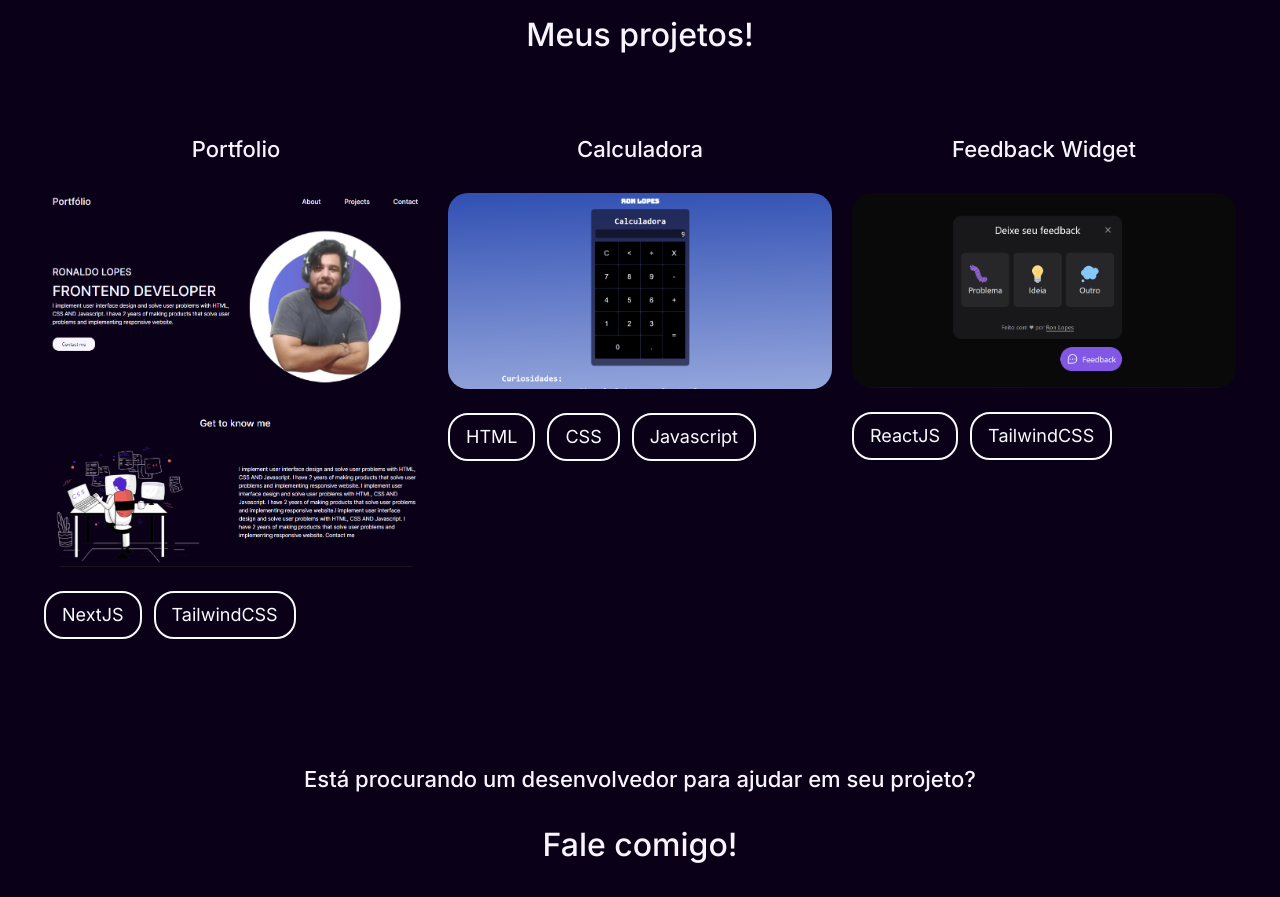
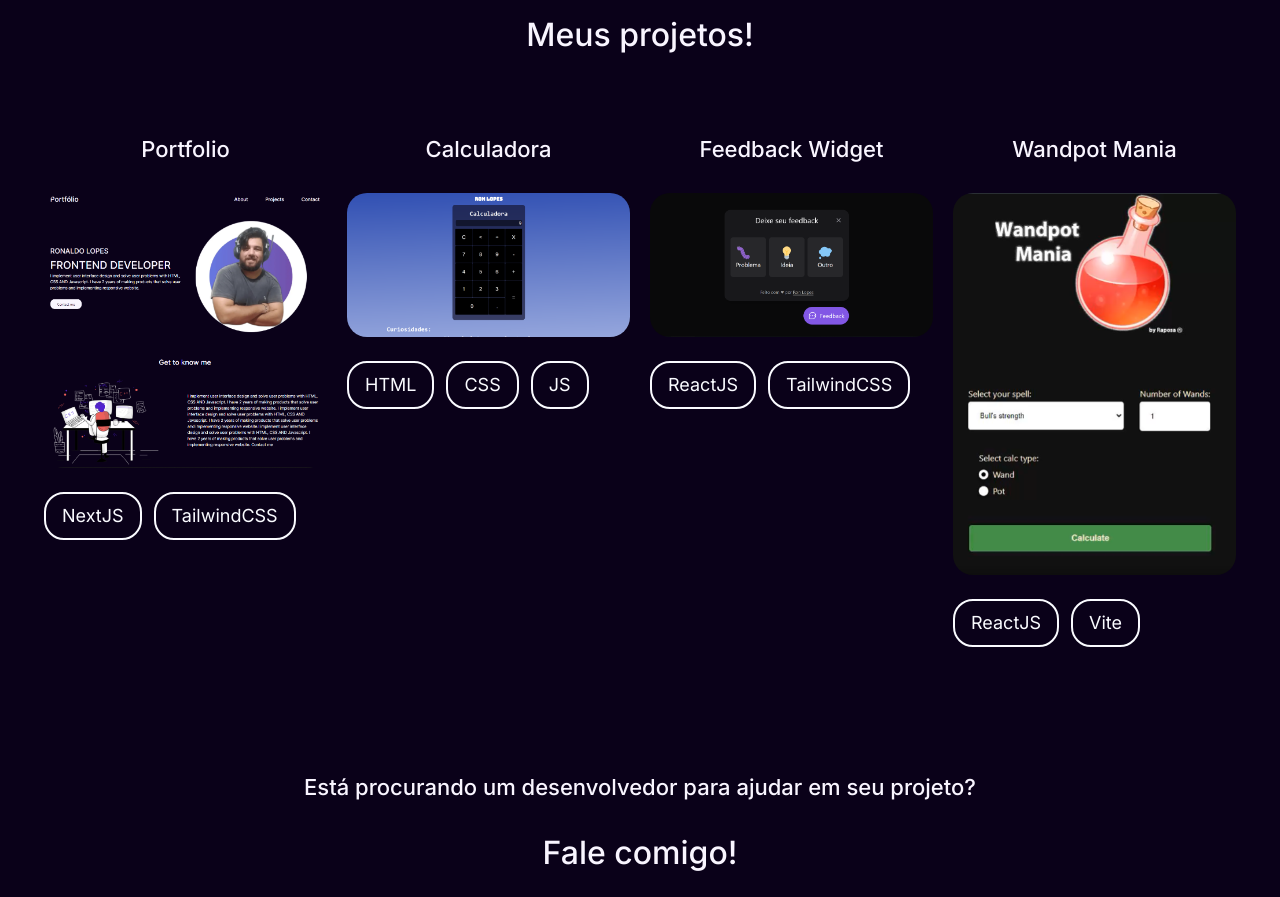
Before and after one commit to ronlopes95/portfolioNext, a Next.js app: page / in a window 1280 px wide. Shown: the part 1580-2477 px from the top of the page. Built offline with nearby package versions, Linux system fonts and the light colour scheme.

Commit message:
add quarto project ao componente de projects

```diff
--- a/src/components/Projects.tsx
+++ b/src/components/Projects.tsx
@@ -2,6 +2,7 @@ import Image from 'next/image'
 import project1 from '/public/project1.png'
 import project2 from '/public/project2.png'
 import project3 from '/public/project3.png'
+import project4 from '/public/project4.png'
 import placeholder from '/public/placeholder.png'
 import imagensProjeto from 'styles/imgProjeto.module.css'
 
@@ -18,7 +19,7 @@ const projectsList = [
     link: 'https://github.com/ronlopes95/calculadora-javascript',
     image: project2,
     alt: 'Foto do projeto 2',
-    techs: ['HTML', 'CSS', 'Javascript'],
+    techs: ['HTML', 'CSS', 'JS'],
   },
   {
     name: 'Feedback Widget',
@@ -26,6 +27,13 @@ const projectsList = [
     image: project3,
     alt: 'Foto do projeto 3',
     techs: ['ReactJS', 'TailwindCSS'],
+  },
+  {
+    name: 'Wandpot Mania',
+    link: 'https://github.com/ronlopes95/wandpotMania',
+    image: project4,
+    alt: 'Foto do projeto 4',
+    techs: ['ReactJS', 'Vite'],
   },
 ]
 
```
Also changed, not shown: public/project4.png (added).
